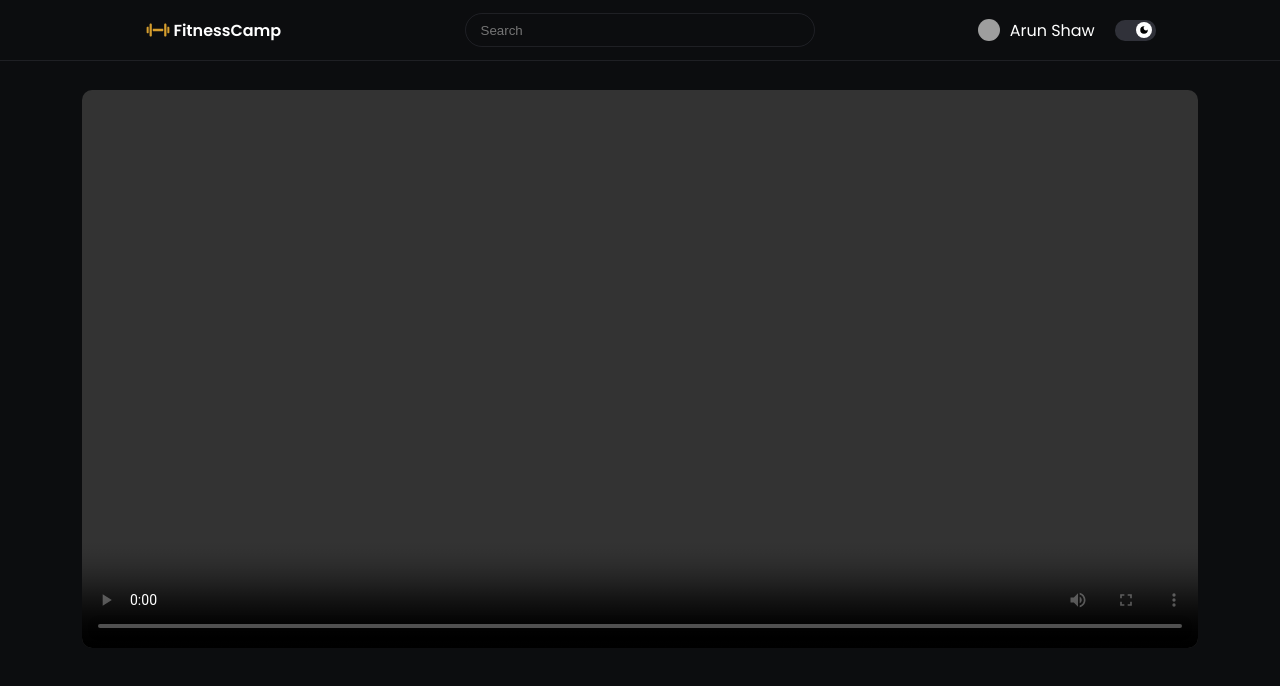
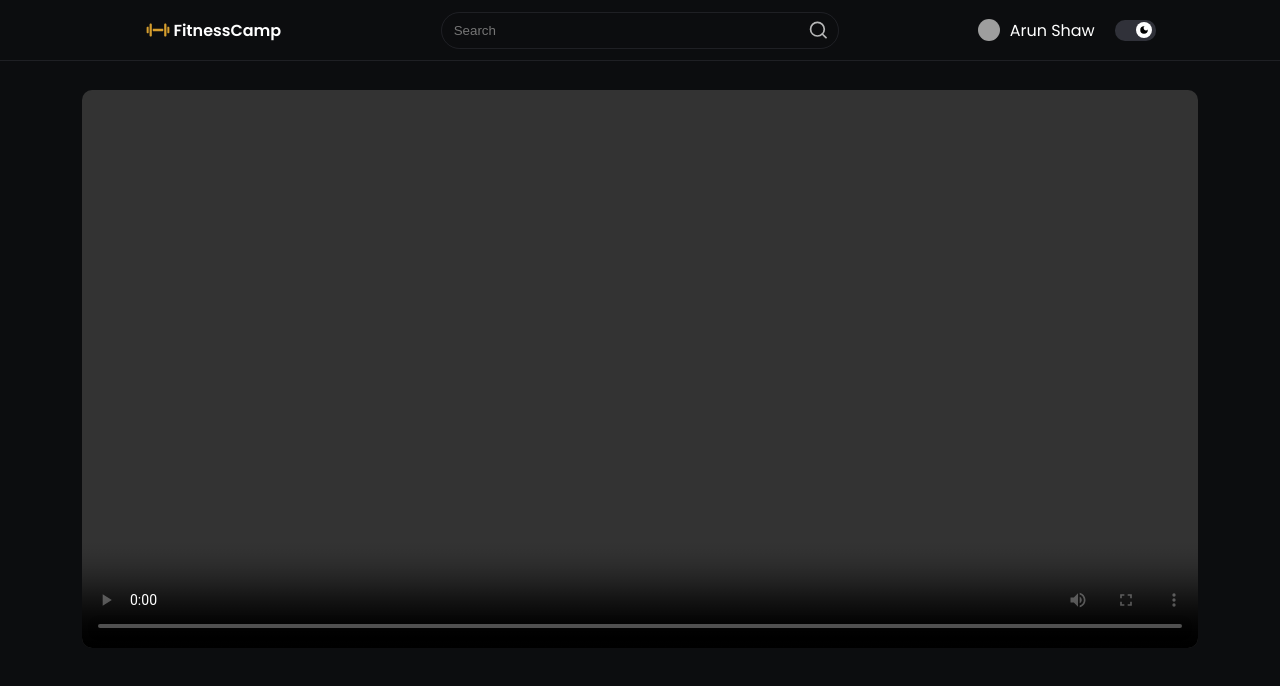
Before and after one commit to Arun-ez/SocialBoat-Assignment, a React (Create React App) app: page /watch in a window 1280 px wide. Shown: the top 686 px of the page. Built offline with nearby package versions, Linux system fonts and the light colour scheme; grey boxes are pictures that could not be loaded.

Commit message:
minor chnages added

```diff
--- a/src/components/Navbar.jsx
+++ b/src/components/Navbar.jsx
@@ -9,6 +9,7 @@ import { ThemeToggler } from "./ThemeToggler";
 import { FiSearch } from "react-icons/fi";
 import { BiLeftArrowAlt } from "react-icons/bi";
 import { DataContext } from "../providers/DataContextProvider";
+import { SearchBar } from "./SearchBar";
 
 const Navbar = () => {
 
@@ -23,12 +24,7 @@ const Navbar = () => {
             {showSearch ? (
                 <div>
                     <BiLeftArrowAlt fontSize={24} cursor={'pointer'} onClick={() => setShowSearch(false)} />
-                    <input
-                        value={query}
-                        onChange={({ target }) => setQuery(target.value)}
-                        type="text" placeholder="Search"
-                        className={colorMode === 'dark' ? 'input-dark' : 'input-light'}
-                    />
+                    <SearchBar value={query} onChange={({ target }) => setQuery(target.value)} />
                 </div>
             ) : (
                 <>
@@ -37,12 +33,7 @@ const Navbar = () => {
                     </div>
 
                     <div>
-                        <input
-                            value={query}
-                            onChange={({ target }) => setQuery(target.value)}
-                            type="text" placeholder="Search"
-                            className={colorMode === 'dark' ? 'input-dark' : 'input-light'}
-                        />
+                        <SearchBar value={query} onChange={({ target }) => setQuery(target.value)} />
                     </div>
 
                     <div>
--- /dev/null
+++ b/src/components/SearchBar.jsx
@@ -0,0 +1,23 @@
+import "../styles/SearchBar.css";
+import { useContext } from "react";
+import { FiSearch } from "react-icons/fi";
+import { ColorModeContext } from "../providers/ColorModeProvider";
+
+const SearchBar = ({ value, onChange }) => {
+
+    const { colorMode } = useContext(ColorModeContext);
+
+    return (
+        <div className={`input_group ${colorMode === 'dark' ? 'input-dark' : 'input-light'}`}>
+            <input
+                value={value}
+                onChange={onChange}
+                type="text" placeholder="Search"
+            />
+
+            <FiSearch fontSize={22} opacity={'70%'} />
+        </div>
+    )
+}
+
+export { SearchBar }
--- a/src/pages/Home.js
+++ b/src/pages/Home.js
@@ -1,5 +1,5 @@
 import "../styles/Home.css";
-import { useContext, useEffect, useState } from 'react'
+import { useContext, useEffect, useMemo, useState } from 'react'
 import { DataContext } from '../providers/DataContextProvider';
 import { VideoCard } from "../components/VideoCard";
 import { Spinner } from "../components/Spinner";
@@ -12,7 +12,7 @@ const Home = () => {
     const [data, setData] = useState([]);
     const [loading, setLoading] = useState(false);
 
-    const search = async () => {
+    const search = useMemo(() => async () => {
 
         setLoading(true);
 
@@ -25,7 +25,7 @@ const Home = () => {
         }
 
         setLoading(false);
-    }
+    }, [query])
 
     /* Infinite Scroll */
     const loadMore = async () => {
@@ -61,8 +61,14 @@ const Home = () => {
         clearTimeout(timerId);
         timerId = setTimeout(() => {
             search()
-        }, 500)
-    }, [query])
+        }, 500);
+
+        return () => { clearTimeout(timerId) }
+    }, [search]);
+
+    useEffect(() => {
+        window.scrollTo(0, 0);
+    }, [])
 
     return (
         <main>
@@ -76,7 +82,7 @@ const Home = () => {
             </div>
 
             <div className='results'>
-                {data.map((elm, idx) => {
+                {data?.map((elm, idx) => {
                     return (
                         <VideoCard data={elm} key={idx} />
                     )
--- a/src/styles/Navbar.css
+++ b/src/styles/Navbar.css
@@ -33,6 +33,7 @@
     gap: 20px;
 }
 
+
 .search_icon {
     display: none;
 }
--- /dev/null
+++ b/src/styles/SearchBar.css
@@ -0,0 +1,26 @@
+.input_group {
+    height: 35px;
+    width: 96%;
+    border-radius: 20px;
+    display: flex;
+    align-items: center;
+    justify-content: space-between;
+    padding-left: 10px;
+    padding-right: 10px;
+}
+
+.input-light {
+    border: var(--border_light);
+}
+
+.input-light input {
+    color: black;
+}
+
+.input-dark {
+    border: var(--border_dark);
+}
+
+.input-dark input {
+    color: white;
+}
--- a/src/styles/globals.css
+++ b/src/styles/globals.css
@@ -25,22 +25,9 @@ main {
 }
 
 input {
-  height: 30px;
-  width: 80%;
-  border-radius: 20px;
-  padding-left: 15px;
-  padding-right: 15px;
+  width: 100%;
   background: none;
-}
-
-.input-light {
-  color: black;
-  border: var(--border_light);
-}
-
-.input-dark {
-  color: white;
-  border: var(--border_dark);
+  border: none;
 }
 
 input:focus {
```
Also changed, not shown: 1 other file (tests, documents, lock files or other folders).
